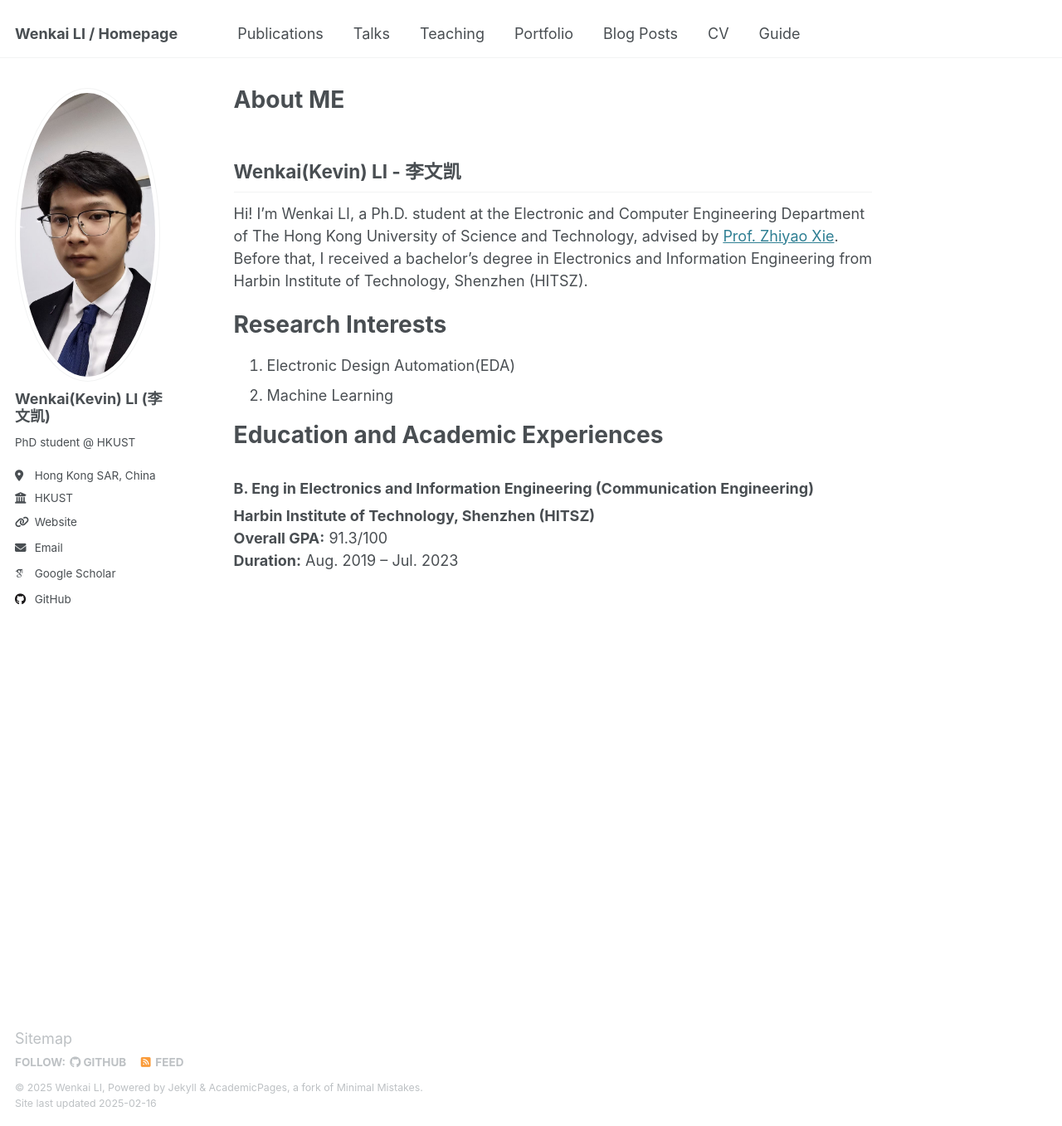
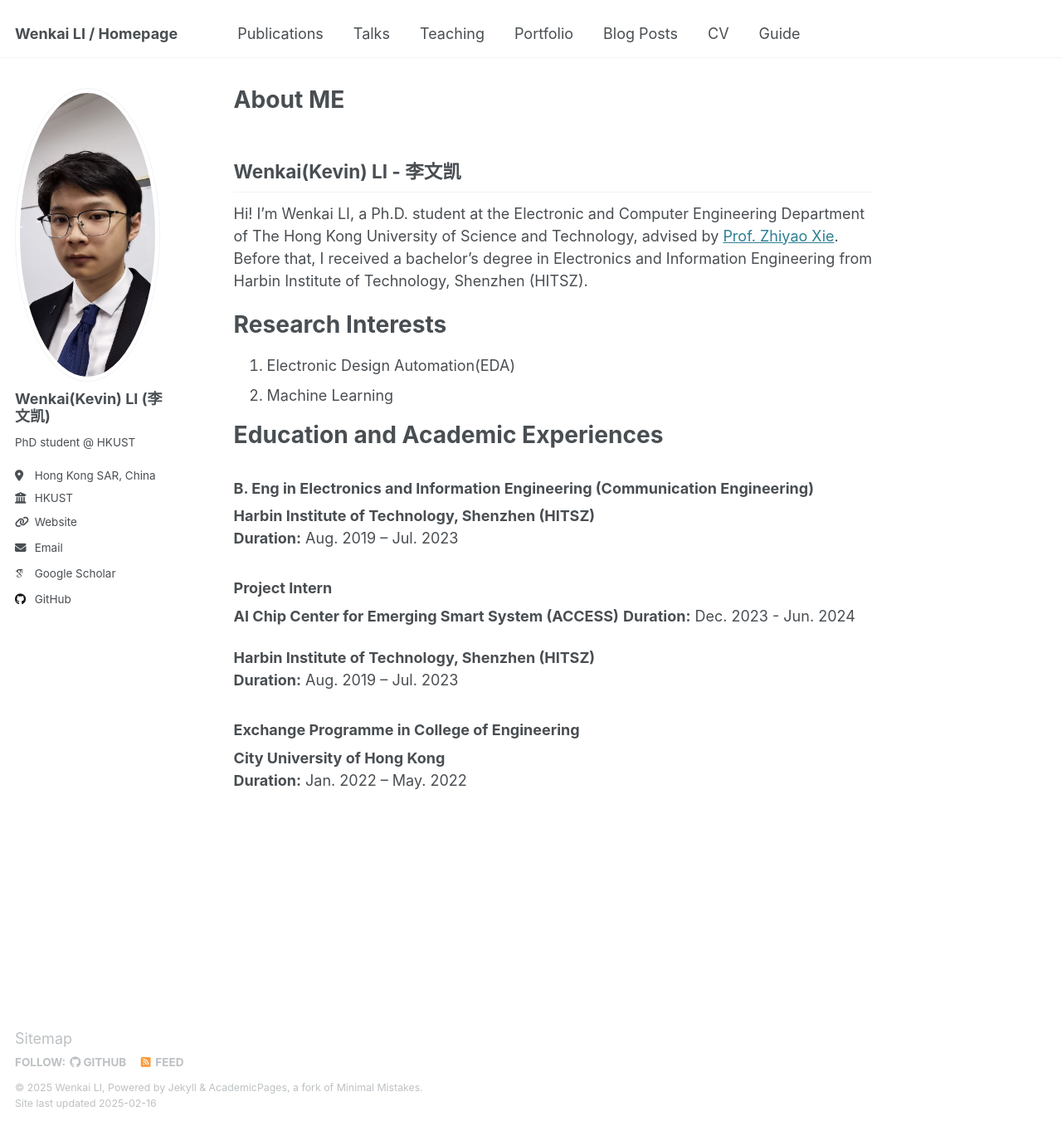
Before and after one commit to kevin333kevin/wenkaili.github.io, a Jekyll site: the page built from _pages/about.md, in a window 1280 px wide and 1357 px high. Shown: the whole window at 83% size. Built offline with Jekyll 4.4.1, drawn with Linux system fonts in a browser that asks for light colours; some web fonts are replaced.

Commit message:
Update about.md

```diff
--- a/_pages/about.md
+++ b/_pages/about.md
@@ -22,5 +22,18 @@ Education and Academic Experiences
 ### B. Eng in Electronics and Information Engineering (Communication Engineering)
 
 **Harbin Institute of Technology, Shenzhen (HITSZ)**
-**Overall GPA:** 91.3/100
 **Duration:** Aug. 2019 – Jul. 2023
+
+### Project Intern
+
+**AI Chip Center for Emerging Smart System (ACCESS)**
+**Duration:** Dec. 2023 - Jun. 2024
+
+**Harbin Institute of Technology, Shenzhen (HITSZ)**
+**Duration:** Aug. 2019 – Jul. 2023
+
+
+### Exchange Programme in College of Engineering
+
+**City University of Hong Kong**
+**Duration:** Jan. 2022 – May. 2022
```
